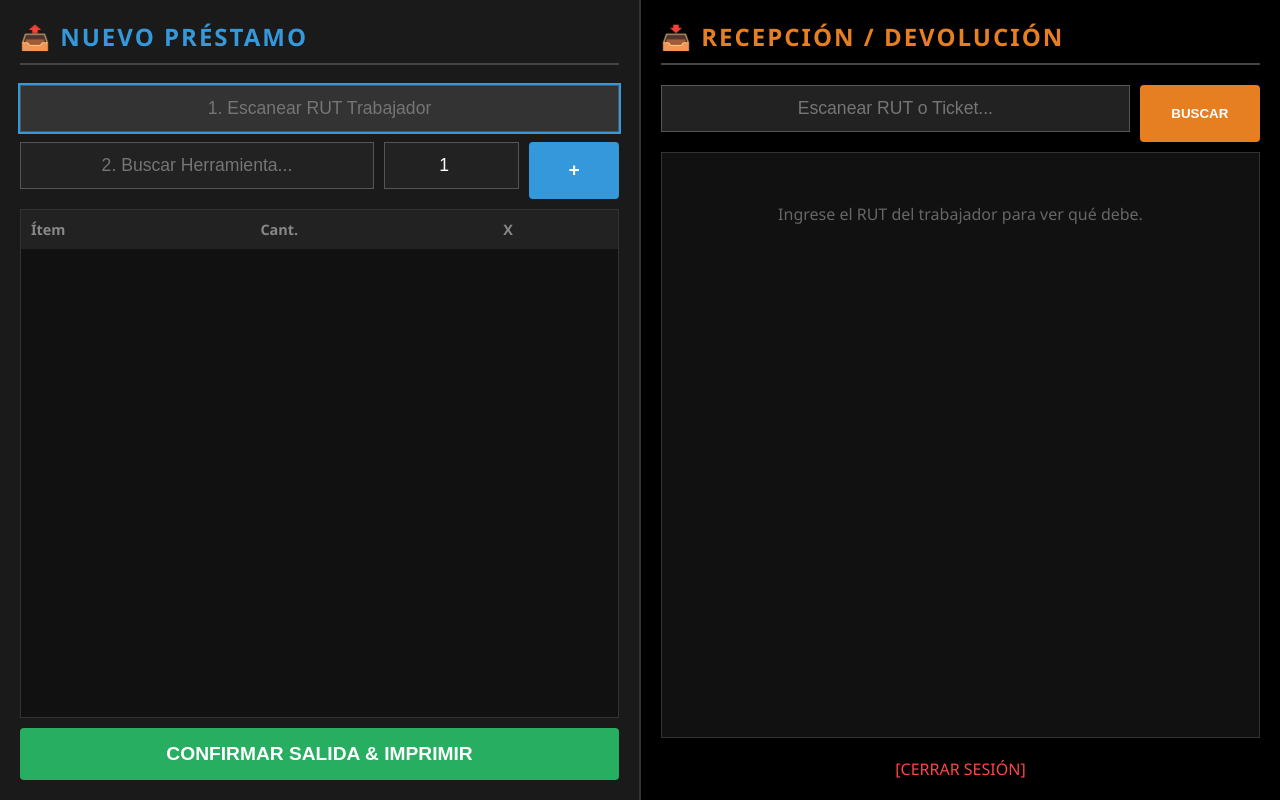
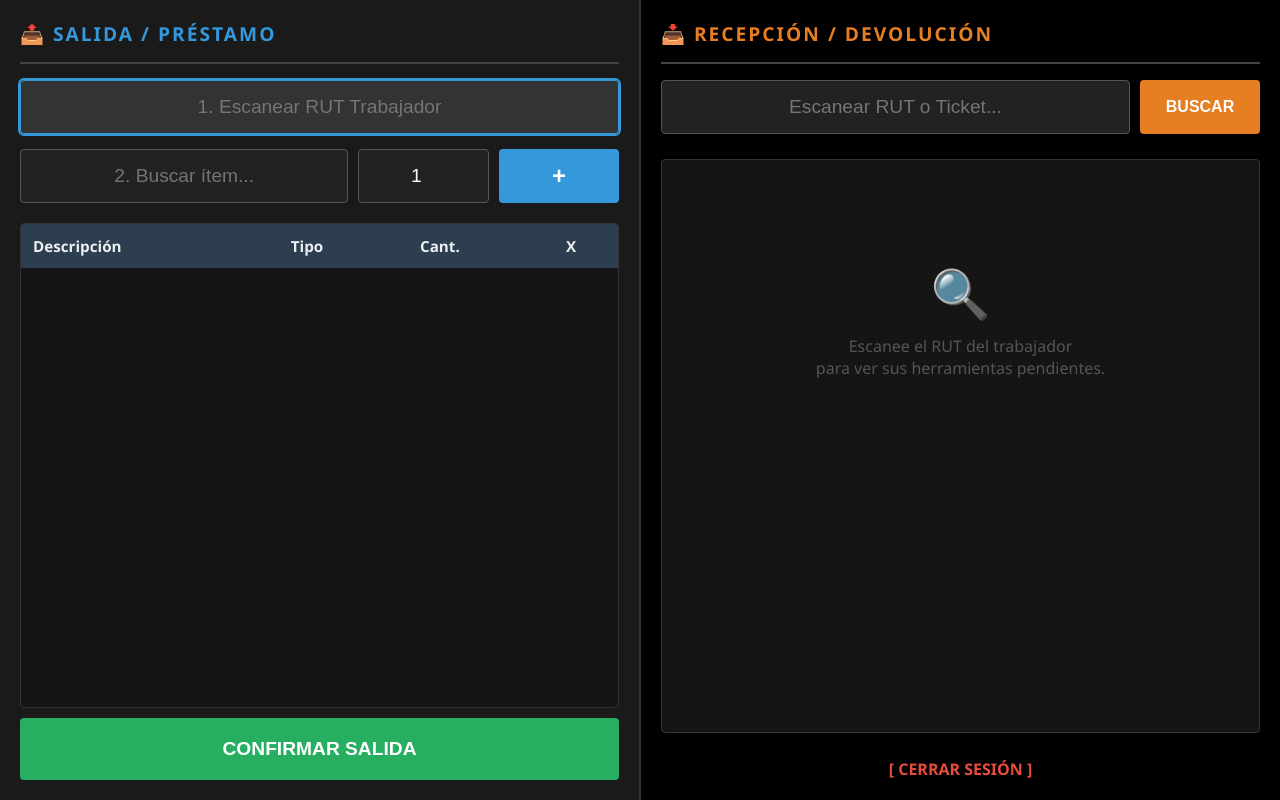
Before and after one commit to alexispferrada-wq/iron-trace-web, a Flask app: page /operador in a window 1280 px wide. Run offline with Flask 3, Linux system fonts and the light colour scheme; the visitor is signed in with stand-in values (Sample User, id 1); lists and menus that the app fills with data are empty; some libraries are stand-ins or nearby versions.

Commit message:
Update operador.html

```diff
--- a/templates/operador.html
+++ b/templates/operador.html
@@ -3,240 +3,289 @@
 <head>
     <meta charset="UTF-8">
     <title>Terminal Operador - Iron Trace</title>
+    <meta name="viewport" content="width=device-width, initial-scale=1.0">
     <style>
-        body { font-family: 'Segoe UI', sans-serif; background-color: #111; color: #eee; margin: 0; display: flex; height: 100vh; }
+        body { font-family: 'Segoe UI', sans-serif; background-color: #111; color: #eee; margin: 0; display: flex; height: 100vh; overflow: hidden; }
 
-        /* LAYOUT 50/50 */
+        /* --- ESTRUCTURA 50/50 --- */
         .col-salida { width: 50%; padding: 20px; border-right: 2px solid #333; display: flex; flex-direction: column; background: #1a1a1a; }
         .col-devolucion { width: 50%; padding: 20px; background: #000; display: flex; flex-direction: column; }
 
-        h2 { margin-top: 0; border-bottom: 2px solid #444; padding-bottom: 10px; color: #aaa; text-transform: uppercase; letter-spacing: 2px; }
+        h2 { margin-top: 0; border-bottom: 2px solid #444; padding-bottom: 15px; color: #aaa; text-transform: uppercase; letter-spacing: 2px; font-size: 1.2em; }
 
-        /* INPUTS */
-        input { padding: 12px; font-size: 1.1em; background: #222; color: white; border: 1px solid #555; text-align: center; width: 100%; box-sizing: border-box; margin-bottom: 10px; }
-        input:focus { outline: 2px solid #3498db; background: #333; }
+        /* --- INPUTS --- */
+        input { padding: 15px; font-size: 1.2em; background: #222; color: white; border: 1px solid #555; text-align: center; width: 100%; box-sizing: border-box; margin-bottom: 15px; border-radius: 4px; }
+        input:focus { outline: 2px solid #3498db; background: #333; border-color: #3498db; }
 
-        /* TABLAS Y LISTAS */
-        .table-scroll { flex: 1; overflow-y: auto; border: 1px solid #333; margin: 10px 0; background: #111; }
-        table { width: 100%; border-collapse: collapse; font-size: 0.9em; }
-        th { text-align: left; background: #222; padding: 10px; position: sticky; top: 0; color: #888; }
+        /* --- TABLAS --- */
+        .table-scroll { flex: 1; overflow-y: auto; border: 1px solid #333; margin: 10px 0; background: #151515; border-radius: 4px; }
+        table { width: 100%; border-collapse: collapse; font-size: 0.95em; }
+        th { text-align: left; background: #2c3e50; padding: 12px; position: sticky; top: 0; color: #ecf0f1; z-index: 10; }
         td { padding: 10px; border-bottom: 1px solid #333; vertical-align: middle; }
+        tr:hover { background-color: #222; }
 
-        /* SUGERENCIAS DE BUSQUEDA */
-        .suggestions { background: #2c3e50; position: absolute; width: 60%; max-height: 250px; overflow-y: auto; display: none; border: 1px solid #34495e; z-index: 100; box-shadow: 0 5px 15px rgba(0,0,0,0.5); }
-        .sugg-item { padding: 12px; cursor: pointer; border-bottom: 1px solid #34495e; }
+        /* --- AUTOCOMPLETADO --- */
+        .suggestions { background: #2c3e50; position: absolute; width: 65%; max-height: 300px; overflow-y: auto; display: none; border: 1px solid #34495e; z-index: 100; box-shadow: 0 10px 20px rgba(0,0,0,0.5); top: 55px; left: 0; }
+        .sugg-item { padding: 15px; cursor: pointer; border-bottom: 1px solid #34495e; display: flex; justify-content: space-between; }
         .sugg-item:hover { background: #3498db; color: white; }
 
-        /* BOTONES */
-        button { cursor: pointer; border: none; padding: 10px; font-weight: bold; border-radius: 4px; transition: 0.2s; }
-        .btn-add { background: #3498db; color: white; width: 15%; font-size: 1.2em; }
-        .btn-finish { background: #27ae60; color: white; padding: 15px; font-size: 1.2em; width: 100%; margin-top: auto; }
-        .btn-confirm-ret { background: #e67e22; color: white; padding: 15px; font-size: 1.2em; width: 100%; margin-top: auto; display: none; }
+        /* --- BOTONES --- */
+        button { cursor: pointer; border: none; padding: 10px; font-weight: bold; border-radius: 4px; transition: 0.2s; text-transform: uppercase; }
+        .btn-add { background: #3498db; color: white; width: 20%; font-size: 1.5em; height: 54px; }
+        .btn-finish { background: #27ae60; color: white; padding: 20px; font-size: 1.2em; width: 100%; margin-top: auto; }
+        .btn-process-ret { background: #e67e22; color: white; padding: 20px; font-size: 1.2em; width: 100%; margin-top: auto; display: none; }
+        .btn-search { background: #e67e22; color: white; width: 25%; font-size: 1em; }
 
-        /* CHECKBOX CUSTOM */
-        .check-big { transform: scale(1.5); cursor: pointer; accent-color: #e67e22; }
-        .qty-input { width: 60px; padding: 5px; font-size: 1em; text-align: center; margin: 0; display: inline-block; background: #333; border: 1px solid #555; }
+        /* --- ELEMENTOS DEVOLUCIÓN --- */
+        .check-big { transform: scale(1.8); cursor: pointer; accent-color: #e67e22; margin: 10px; }
+        .qty-input { width: 70px; padding: 8px; font-size: 1.1em; text-align: center; margin: 0; display: inline-block; background: #333; border: 1px solid #555; color: white; }
+        .qty-input:disabled { background: #222; color: #555; border-color: #333; }
 
-        .badge { padding: 3px 8px; border-radius: 4px; font-size: 0.8em; }
+        /* --- UTILIDADES --- */
+        .badge { padding: 3px 8px; border-radius: 4px; font-size: 0.8em; font-weight: bold; }
         .badge-tool { background: #3498db; color: white; }
         .badge-insumo { background: #f1c40f; color: black; }
+        .text-green { color: #2ecc71; }
+        .text-red { color: #e74c3c; }
+        .text-muted { color: #7f8c8d; font-size: 0.8em; }
     </style>
 </head>
 <body>
 
     <div class="col-salida">
-        <h2 style="color:#3498db;">📤 Nuevo Préstamo</h2>
+        <h2 style="color:#3498db;">📤 Salida / Préstamo</h2>
 
-        <input type="text" id="worker_out" placeholder="1. Escanear RUT Trabajador" autofocus>
+        <input type="text" id="worker_out" placeholder="1. Escanear RUT Trabajador" autofocus onkeydown="if(event.key==='Enter') document.getElementById('tool_search').focus()">
 
-        <div style="display: flex; gap: 10px; position: relative;">
-            <input type="text" id="tool_search" placeholder="2. Buscar Herramienta..." onkeyup="buscar(this.value)" autocomplete="off" style="flex: 3;">
-            <input type="number" id="tool_qty" value="1" min="1" style="flex: 1;">
+        <div style="display: flex; gap: 10px; position: relative; margin-bottom: 10px;">
+            <input type="text" id="tool_search" placeholder="2. Buscar ítem..." onkeyup="buscar(this.value)" autocomplete="off" style="flex: 3; margin-bottom:0;">
+            <input type="number" id="tool_qty" value="1" min="1" style="flex: 1; margin-bottom:0;">
             <button class="btn-add" onclick="agregar()">+</button>
+
             <div id="sugg" class="suggestions"></div>
         </div>
 
         <div class="table-scroll">
             <table id="cart_table">
-                <thead><tr><th>Ítem</th><th>Cant.</th><th>X</th></tr></thead>
+                <thead><tr><th>Descripción</th><th>Tipo</th><th>Cant.</th><th style="width:40px;">X</th></tr></thead>
                 <tbody></tbody>
             </table>
         </div>
 
-        <button class="btn-finish" onclick="finalizarSalida()">CONFIRMAR SALIDA & IMPRIMIR</button>
+        <button class="btn-finish" onclick="finalizarSalida()">CONFIRMAR SALIDA</button>
     </div>
 
     <div class="col-devolucion">
         <h2 style="color:#e67e22;">📥 Recepción / Devolución</h2>
 
-        <div style="display:flex; gap:10px;">
-            <input type="text" id="scan_ret" placeholder="Escanear RUT o Ticket..." onchange="buscarPendientes()">
-            <button onclick="buscarPendientes()" style="background:#e67e22; color:white; width:25%;">BUSCAR</button>
+        <div style="display:flex; gap:10px; margin-bottom:15px;">
+            <input type="text" id="scan_ret" placeholder="Escanear RUT o Ticket..." onchange="buscarPendientes()" style="margin-bottom:0;">
+            <button class="btn-search" onclick="buscarPendientes()">BUSCAR</button>
         </div>
 
         <div class="table-scroll" id="return_area">
-            <p style="text-align:center; color:#666; margin-top:50px;">
-                Ingrese el RUT del trabajador para ver qué debe.
-            </p>
+            <div style="text-align:center; color:#555; margin-top:100px;">
+                <span style="font-size:3em; display:block; margin-bottom:10px;">🔍</span>
+                Escanee el RUT del trabajador<br>para ver sus herramientas pendientes.
+            </div>
         </div>
 
-        <button id="btn_process_ret" class="btn-confirm-ret" onclick="procesarDevolucionMasiva()">
-            CONFIRMAR RECEPCIÓN SELECCIONADA
+        <button id="btn_process_ret" class="btn-process-ret" onclick="procesarDevolucionMasiva()">
+            CONFIRMAR RECEPCIÓN
         </button>
 
-        <div style="text-align:center; margin-top:10px;">
-            <a href="/logout" style="color:#ff4444; text-decoration:none;">[CERRAR SESIÓN]</a>
+        <div style="text-align:center; margin-top:15px;">
+            <a href="/logout" style="color:#e74c3c; text-decoration:none; font-weight:bold;">[ CERRAR SESIÓN ]</a>
         </div>
     </div>
 
     <script>
-        // --- LOGICA SALIDA ---
+        // ======================= LÓGICA SALIDA =======================
         let carrito = [];
         let currentItem = null;
 
         function buscar(q) {
+            // Busca desde la primera letra
             if(q.length < 1){ document.getElementById('sugg').style.display='none'; return; }
-            fetch('/api/buscar_herramientas?q='+q).then(r=>r.json()).then(data=>{
-                let box = document.getElementById('sugg'); box.innerHTML='';
-                if(data.length>0){
+
+            fetch('/api/buscar_herramientas?q='+q)
+            .then(r=>r.json())
+            .then(data=>{
+                let box = document.getElementById('sugg');
+                box.innerHTML='';
+
+                if(data.length > 0){
                     box.style.display='block';
                     data.forEach(i=>{
-                        let d = document.createElement('div'); d.className='sugg-item';
-                        let color = i.stock > 0 ? '#2ecc71':'#e74c3c';
-                        d.innerHTML = `<b>${i.nombre}</b> <span style='float:right; color:${color}'>Stock: ${i.stock}</span>`;
+                        let d = document.createElement('div');
+                        d.className='sugg-item';
+                        let stockClass = i.stock > 0 ? 'text-green' : 'text-red';
+
+                        d.innerHTML = `
+                            <div>
+                                <div style="font-weight:bold;">${i.nombre}</div>
+                                <div class="text-muted">ID: ${i.id} | ${i.tipo}</div>
+                            </div>
+                            <div class="${stockClass}" style="font-weight:bold;">Stock: ${i.stock}</div>
+                        `;
+
                         d.onclick=()=>{
-                            currentItem=i; document.getElementById('tool_search').value=i.nombre;
+                            currentItem=i;
+                            document.getElementById('tool_search').value=i.nombre;
                             box.style.display='none';
+                            // Si es insumo, enfocar cantidad
                             if(i.tipo==='INSUMO') document.getElementById('tool_qty').select();
                             else document.getElementById('tool_qty').focus();
-                        }; box.appendChild(d);
+                        };
+                        box.appendChild(d);
                     });
-                } else box.style.display='none';
+                } else {
+                    box.style.display='none';
+                }
             });
         }
 
         function agregar() {
-            if(!currentItem) return alert("Seleccione ítem");
+            if(!currentItem) return alert("⚠️ Seleccione un ítem del listado.");
             let qty = parseInt(document.getElementById('tool_qty').value);
-            if(qty > currentItem.stock) return alert("Stock insuficiente");
+
+            if(qty > currentItem.stock) return alert("❌ Stock insuficiente. Disponible: " + currentItem.stock);
+
             carrito.push({...currentItem, cantidad: qty});
             renderCart();
-            currentItem=null; document.getElementById('tool_search').value=''; document.getElementById('tool_qty').value='1';
+
+            // Reset para siguiente item
+            currentItem=null;
+            document.getElementById('tool_search').value='';
+            document.getElementById('tool_qty').value='1';
             document.getElementById('tool_search').focus();
         }
 
         function renderCart() {
-            let tbody = document.querySelector('#cart_table tbody'); tbody.innerHTML='';
+            let tbody = document.querySelector('#cart_table tbody');
+            tbody.innerHTML='';
+
             carrito.forEach((it,i)=>{
-                tbody.innerHTML += `<tr><td>${it.nombre}</td><td style='text-align:center'>${it.cantidad}</td><td style='color:#e74c3c; cursor:pointer' onclick='carrito.splice(${i},1);renderCart()'>✖</td></tr>`;
+                let badge = it.tipo==='HERRAMIENTA' ? 'badge-tool' : 'badge-insumo';
+                tbody.innerHTML += `
+                <tr>
+                    <td>${it.nombre}</td>
+                    <td><span class="badge ${badge}">${it.tipo[0]}</span></td>
+                    <td style='text-align:center; font-weight:bold;'>${it.cantidad}</td>
+                    <td style='text-align:center;'>
+                        <b style='color:#e74c3c; cursor:pointer; font-size:1.2em;' onclick='carrito.splice(${i},1);renderCart()'>×</b>
+                    </td>
+                </tr>`;
             });
         }
 
         function finalizarSalida() {
             let w = document.getElementById('worker_out').value.trim();
-            if(!w || carrito.length===0) return alert("Faltan datos");
+            if(!w) return alert("⚠️ Falta escanear el Trabajador");
+            if(carrito.length===0) return alert("⚠️ El carro está vacío");
+
             fetch('/procesar_salida_masiva', {
                 method:'POST', headers:{'Content-Type':'application/json'},
                 body: JSON.stringify({worker_id: w, items: carrito})
             }).then(r=>r.json()).then(d=>{
                 if(d.status==='ok'){
+                    // Imprimir Ticket
                     window.open('/ticket/'+d.ticket_id, '_blank', 'width=400,height=600');
-                    carrito=[]; renderCart(); document.getElementById('worker_out').value='';
-                } else alert(d.msg);
+                    // Limpiar todo
+                    carrito=[]; renderCart();
+                    document.getElementById('worker_out').value='';
+                    document.getElementById('worker_out').focus();
+                } else {
+                    alert("ERROR: " + d.msg);
+                }
             });
         }
 
-       // --- LÓGICA DEVOLUCIÓN ROBUSTA ---
+        // ======================= LÓGICA DEVOLUCIÓN =======================
+
         function buscarPendientes() {
             let input = document.getElementById('scan_ret').value.trim().toUpperCase();
             if(!input) return;
 
             let div = document.getElementById('return_area');
-            div.innerHTML = '<p style="text-align:center; color:yellow; font-size:1.2em;">🔍 Buscando en Base de Datos...</p>';
-
-            // Ocultar botón de confirmar mientras busca
+            div.innerHTML = '<p style="text-align:center; color:#f1c40f; margin-top:50px;">⏳ Buscando datos...</p>';
             document.getElementById('btn_process_ret').style.display = 'none';
 
-            // 1. Limpieza de input (Si escaneó un QR de ticket "TICKET:ABC")
-            let limpio = input.replace('TICKET:', '').trim();
+            // 1. Limpieza de RUT (Quitar puntos y espacios)
+            // Ejemplo: "11.111.111-1" -> "11111111-1"
+            let limpio = input.replace(/\./g, '').replace('TICKET:', '').trim();
 
-            // 2. Decidir si buscar por RUT o TICKET
-            // Si tiene guión "-" asumimos RUT, si no, Ticket
+            // 2. Determinar si es RUT o Ticket (Si tiene guión o es largo, probamos trabajador)
             let url = '';
-            let tipoBusqueda = '';
-
             if (limpio.includes('-') || limpio.length > 8) {
-                url = '/api/prestamos_trabajador?worker_id=' + limpio;
-                tipoBusqueda = 'RUT';
+                url = `/api/prestamos_trabajador?worker_id=${limpio}`;
             } else {
-                url = '/api/prestamos_ticket?ticket_id=' + limpio;
-                tipoBusqueda = 'TICKET';
+                url = `/api/prestamos_ticket?ticket_id=${limpio}`;
             }
 
             fetch(url)
             .then(r => r.json())
-            .then(respuesta => {
-                if (respuesta.status === 'ok') {
-                    // ¡ÉXITO! Mostrar tabla
-                    renderPendientes(respuesta.data);
-                } else if (respuesta.status === 'empty') {
-                    // Trabajador existe pero no debe nada
+            .then(data => {
+                if (data.status === 'ok') {
+                    renderPendientes(data.data);
+                } else if (data.status === 'empty') {
                     div.innerHTML = `
-                        <div style="background:#2ecc71; color:black; padding:20px; border-radius:5px; text-align:center;">
-                            <h3>✔ PAZ Y SALVO</h3>
-                            <p>${respuesta.msg}</p>
+                        <div style="text-align:center; margin-top:50px;">
+                            <h3 style="color:#2ecc71;">✔ PAZ Y SALVO</h3>
+                            <p>${data.msg}</p>
                         </div>`;
                 } else {
-                    // ERROR (No existe RUT o Ticket)
                     div.innerHTML = `
-                        <div style="background:#e74c3c; color:white; padding:20px; border-radius:5px; text-align:center;">
-                            <h3>❌ NO ENCONTRADO</h3>
-                            <p>${respuesta.msg}</p>
-                            <small>Intente escanear nuevamente o ingresar el código manual.</small>
+                        <div style="text-align:center; margin-top:50px;">
+                            <h3 style="color:#e74c3c;">❌ NO ENCONTRADO</h3>
+                            <p>${data.msg}</p>
                         </div>`;
                 }
             })
             .catch(err => {
-                div.innerHTML = `<p style="color:red; text-align:center;">Error de conexión: ${err}</p>`;
+                div.innerHTML = `<p style="color:red; text-align:center;">Error de red: ${err}</p>`;
             });
 
             document.getElementById('scan_ret').value = '';
             document.getElementById('scan_ret').focus();
         }
 
-        function renderPendientes(data) {
+        function renderPendientes(items) {
             let div = document.getElementById('return_area');
 
-            // Generar tabla con Checkboxes y Cantidades Editables
             let html = `
-                <div style="background:#333; padding:10px; margin-bottom:10px; border-left:5px solid #e67e22;">
-                    Resultados encontrados: <b>${data.length}</b> ítems pendientes.
+                <div style="background:#34495e; padding:10px; text-align:center; border-bottom:1px solid #444; margin-bottom:10px;">
+                    Pendientes: <b style="color:#e67e22">${items.length}</b>
                 </div>
                 <table>
-                    <thead><tr><th style="width:50px;">Devolver</th><th>Ítem</th><th>Cant.</th></tr></thead>
+                    <thead><tr><th style="width:50px">Recibir</th><th>Herramienta</th><th>Cant.</th></tr></thead>
                     <tbody>`;
 
-            data.forEach(p => {
+            items.forEach(p => {
                 html += `
-                <tr style="background:${p.tipo==='INSUMO'?'#222':'#1a1a1a'}">
+                <tr>
                     <td style="text-align:center;">
-                        <input type="checkbox" class="check-big ret-check" data-id="${p.prestamo_id}" onchange="toggleRow(this)">
+                        <input type="checkbox" class="check-big ret-check" data-id="${p.prestamo_id}" onchange="toggleQty(this)">
                     </td>
                     <td>
                         <div style="font-weight:bold; color:#fff;">${p.nombre}</div>
-                        <small style="color:#888;">ID: ${p.tool_id}</small>
+                        <div class="text-muted">Cód: ${p.tool_id}</div>
+                        <div class="text-muted">Salida: ${p.fecha_salida}</div>
                     </td>
                     <td style="text-align:center;">
-                        <input type="number" class="qty-input" id="qty_${p.prestamo_id}" value="${p.cantidad}" max="${p.cantidad}" min="1" disabled>
-                        <br><small style="color:#555">de ${p.cantidad}</small>
+                        <input type="number" class="qty-input" id="qty_${p.prestamo_id}"
+                               value="${p.cantidad}" max="${p.cantidad}" min="1" disabled>
+                        <div class="text-muted">de ${p.cantidad}</div>
                     </td>
                 </tr>`;
             });
-            html += "</tbody></table>";
+
+            html += `</tbody></table>`;
             div.innerHTML = html;
             document.getElementById('btn_process_ret').style.display = 'block';
         }
-        function toggleRow(chk) {
+
+        function toggleQty(chk) {
             let input = document.getElementById('qty_' + chk.getAttribute('data-id'));
             input.disabled = !chk.checked;
             if(chk.checked) input.focus();
@@ -244,7 +293,7 @@
 
         function procesarDevolucionMasiva() {
             let checks = document.querySelectorAll('.ret-check:checked');
-            if(checks.length === 0) return alert("Seleccione al menos un ítem para recibir.");
+            if(checks.length === 0) return alert("⚠️ Marque las casillas de lo que está recibiendo.");
 
             let items = [];
             checks.forEach(c => {
@@ -258,10 +307,11 @@
                 body: JSON.stringify({ items: items })
             }).then(r=>r.json()).then(d=>{
                 if(d.status==='ok'){
-                    // ABRIR TICKET DEVOLUCIÓN
+                    // 1. Abrir comprobante
                     window.open('/ticket_devolucion?ids='+d.ids, '_blank', 'width=400,height=600');
-                    // Limpiar pantalla
-                    document.getElementById('return_area').innerHTML = '<p style="text-align:center; color:#2ecc71;">Recepción Exitosa.</p>';
+                    // 2. Limpiar pantalla
+                    document.getElementById('return_area').innerHTML =
+                        '<div style="text-align:center; margin-top:50px;"><h2 style="color:#2ecc71;">✅ Recepción Exitosa</h2><p>Stock actualizado.</p></div>';
                     document.getElementById('btn_process_ret').style.display = 'none';
                 } else {
                     alert("Error: " + d.msg);
```
